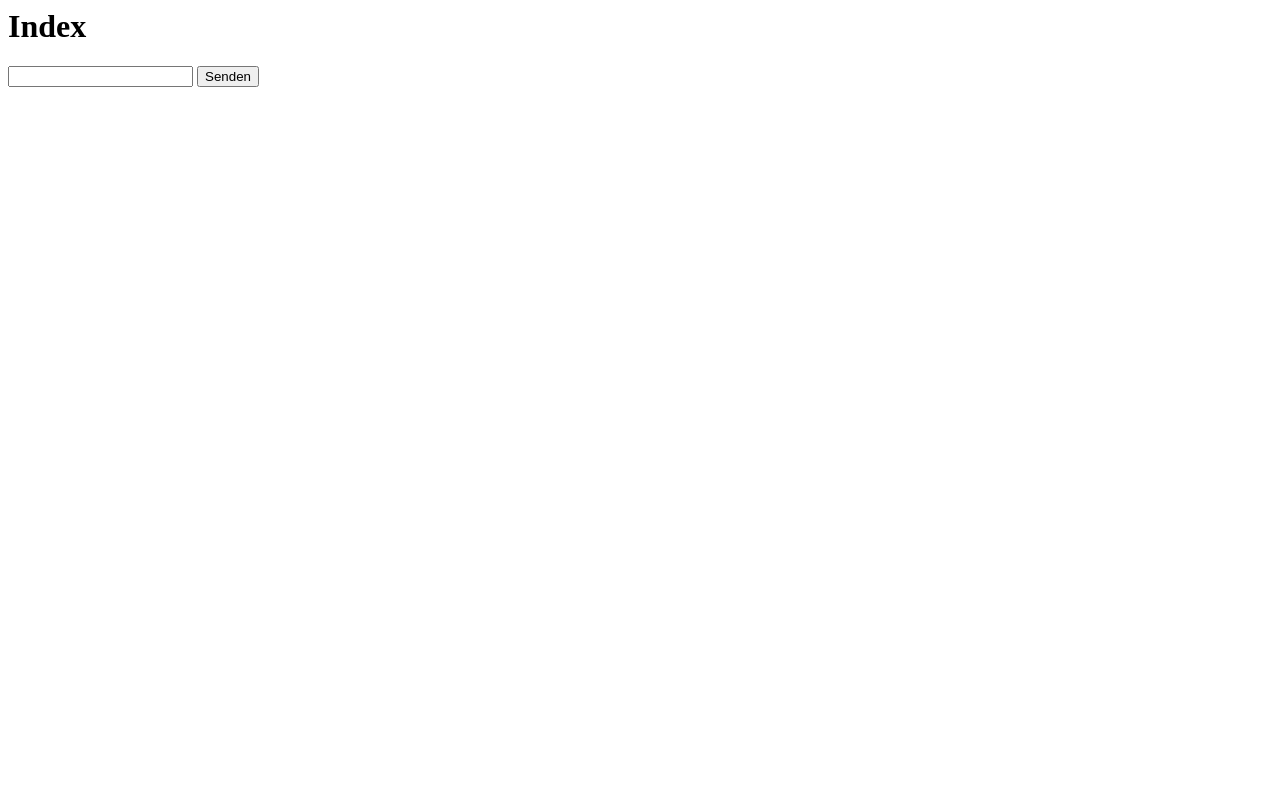
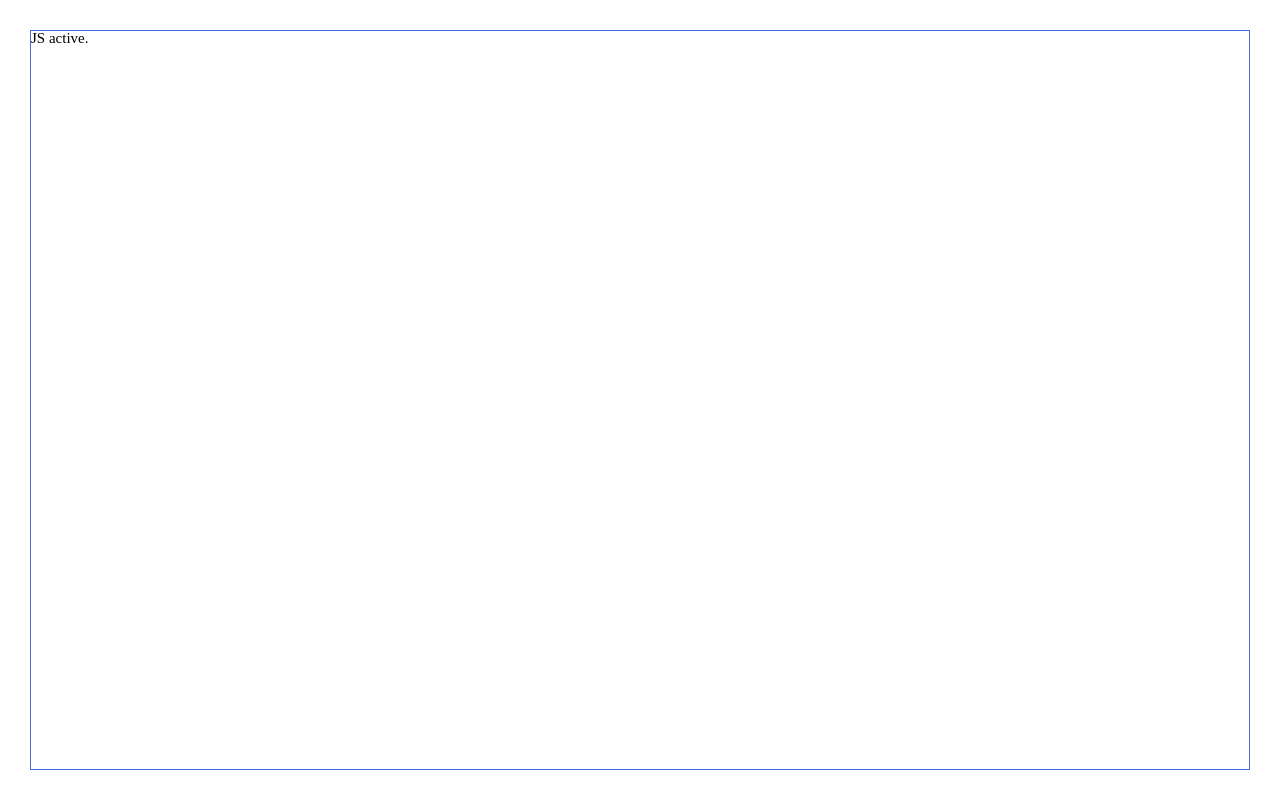
Before and after one commit to hfietz/nerdgym, a plain HTML site: page www/index.html in a window 1280 px wide. Drawn offline with nearby package versions, Linux system fonts and the light colour scheme.

Commit message:
Set the stage with JS and CSS.

```diff
--- a/www/css/styles.css
+++ b/www/css/styles.css
@@ -1 +1,10 @@
-CSS
+div#main {
+  position: absolute;
+  border: 1px solid #4169e1;
+  font-size: 15px;
+  line-height: 1em;
+  top: 2em;
+  bottom: 2em;
+  left: 30px;
+  right: 30px;
+}
--- a/www/index.html
+++ b/www/index.html
@@ -1,5 +1,13 @@
-<h1>Index</h1>
-<form action="/test" method="post">
-    <input type="text" name="textfield" />
-    <input type="submit" value="Senden" />
-</form>
+<!DOCTYPE HTML>
+<html>
+  <head>
+    <title>Nerd Gym</title>
+    <link rel="stylesheet" href="css/styles.css">
+  </head>
+  <body>
+    <div id="main">
+    </div>
+    <script src="https://ajax.googleapis.com/ajax/libs/jquery/1.8.2/jquery.min.js"></script>
+    <script src="js/index.js"></script>
+  </body>
+</html>
--- /dev/null
+++ b/www/js/index.js
@@ -0,0 +1,5 @@
+/*global jQuery: false */
+(function ($) {
+  'use strict';
+  $('div#main').text('JS active.');
+}(jQuery));
```
